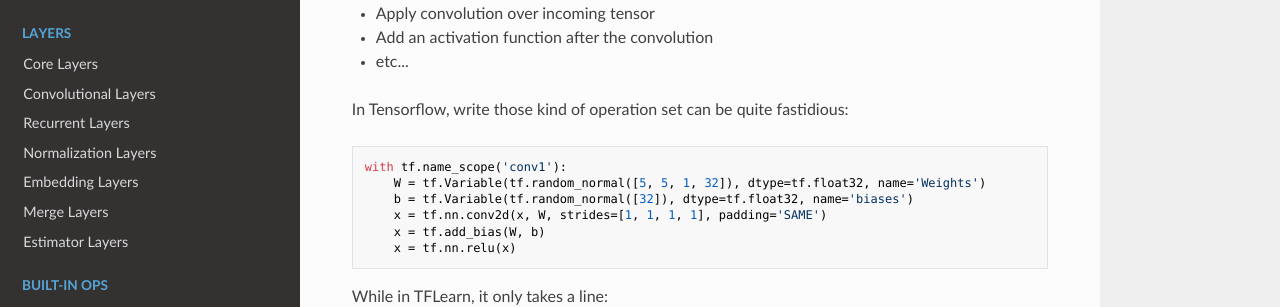
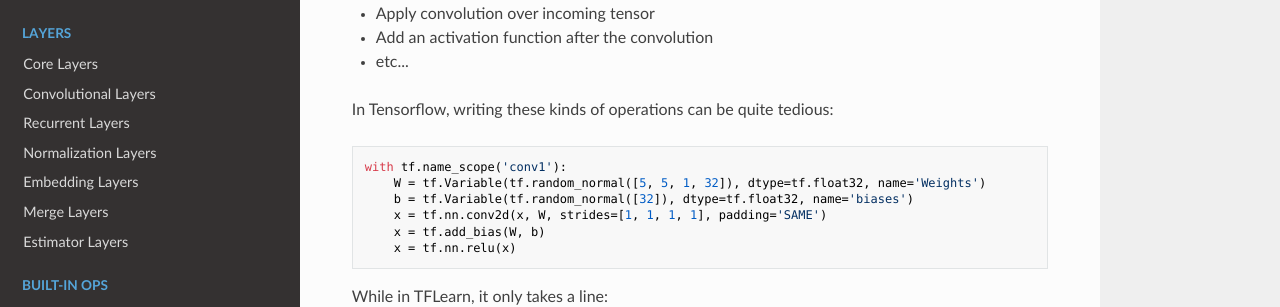
Before and after one commit to tflearn/tflearn, an MkDocs documentation site: the page built from docs/templates/getting_started.md, in a window 1280 px wide and 900 px high, scrolled down 423 px. Shown: the part 158-465 px from the top of the window. Built offline with MkDocs 1.6.1, drawn with Linux system fonts in a browser that asks for light colours; nearby versions of some CDN libraries; old or Windows-style settings are respelled for this version of MkDocs.

Commit message:
update getting_started docs

````diff
--- a/docs/templates/getting_started.md
+++ b/docs/templates/getting_started.md
@@ -15,7 +15,7 @@ Layers are a core feature of TFLearn. While completely defining a model using Te
 - Add an activation function after the convolution
 - etc...
 
-In Tensorflow, write those kind of operation set can be quite fastidious:
+In Tensorflow, writing these kinds of operations can be quite tedious:
 
 ```python
 with tf.name_scope('conv1'):
````
